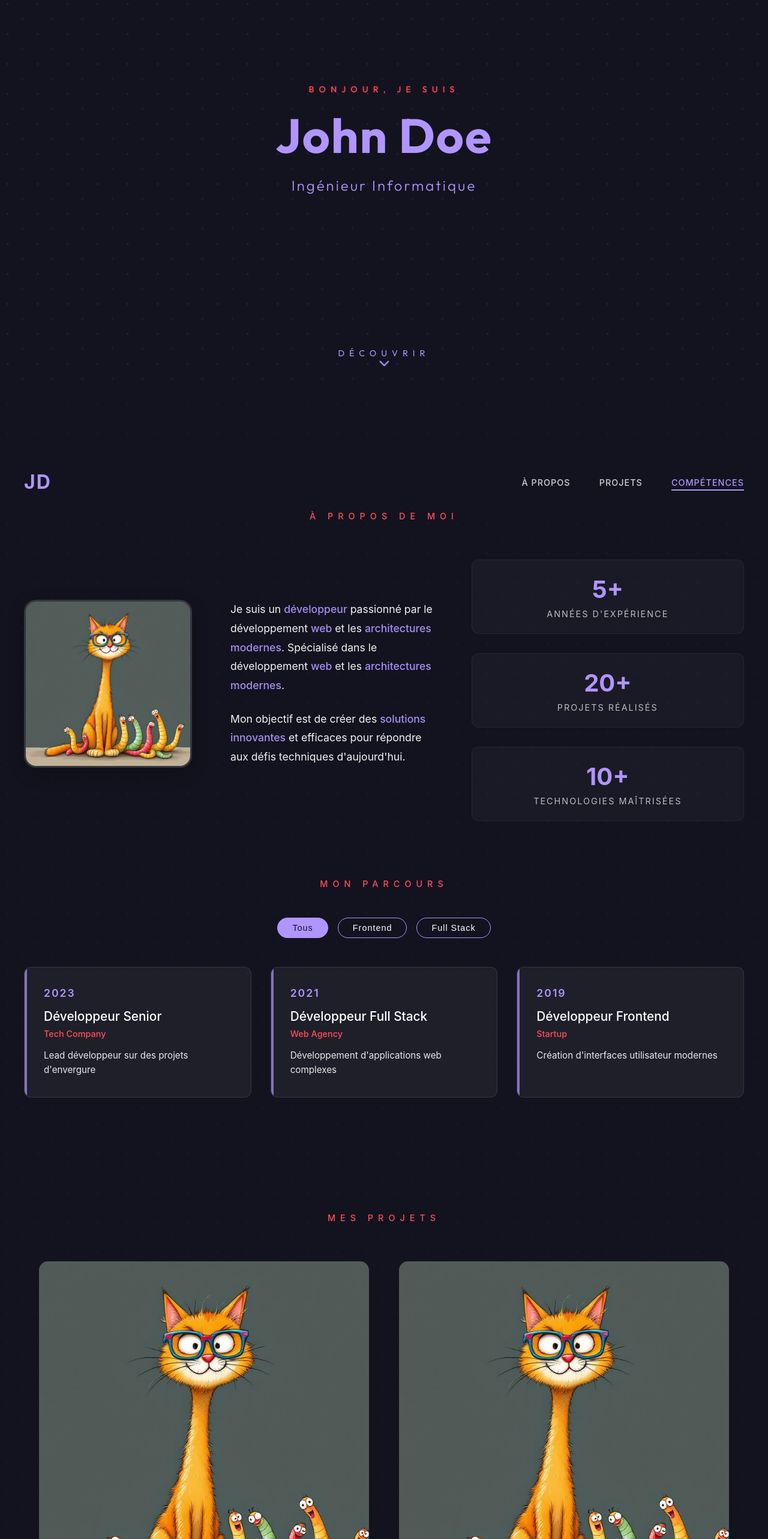
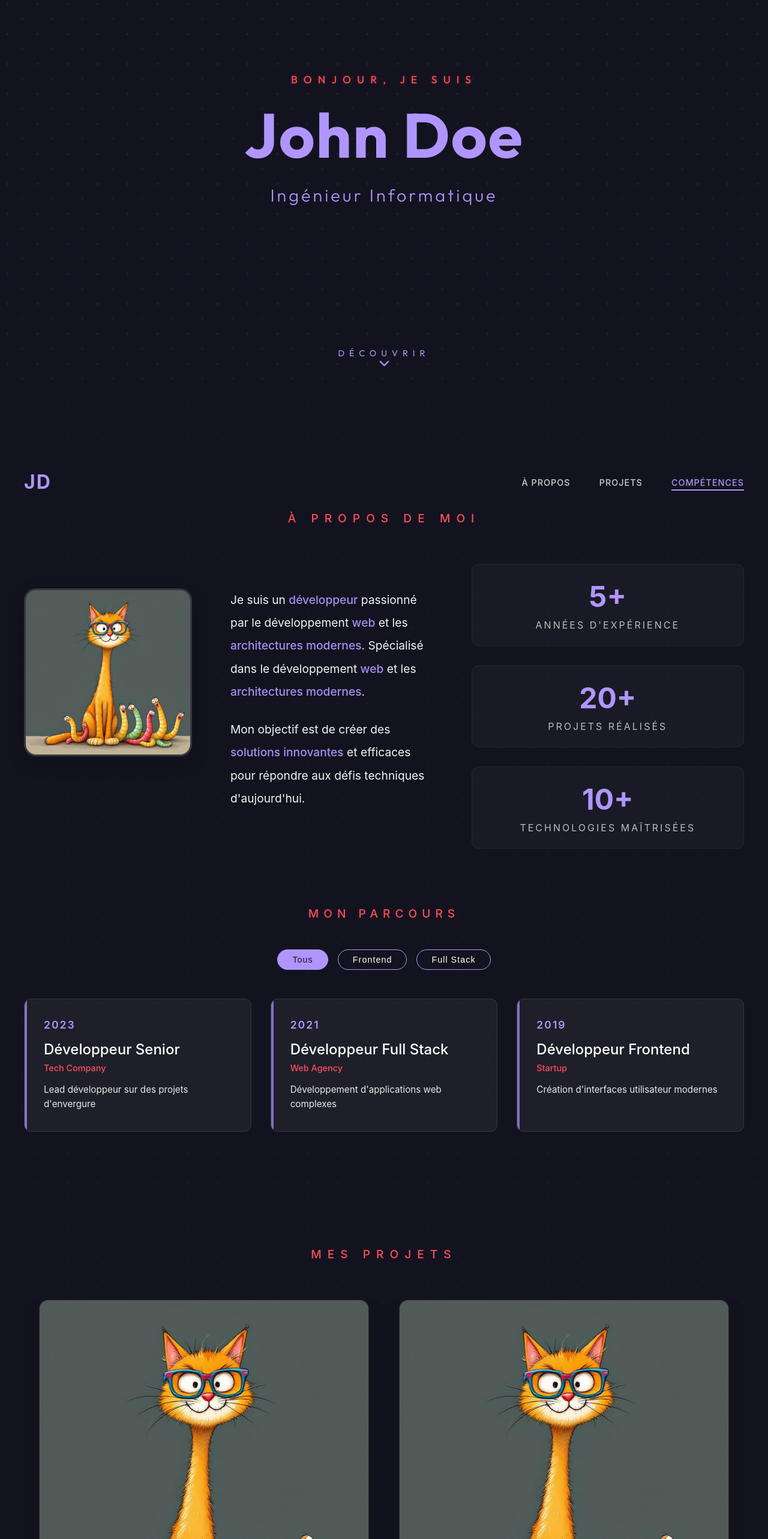
Before and after one commit to helixo01/PortfolioV2, a React (Create React App) app: page / in a window 1280 px wide. Shown: the part 140-2706 px from the top of the page at 60% size. Built offline with nearby package versions, Linux system fonts and the light colour scheme.

Commit message:
Edit
Change to improve overall aesthetics

```diff
--- a/src/components/ScrollToTop/ScrollToTop.js
+++ b/src/components/ScrollToTop/ScrollToTop.js
@@ -19,10 +19,26 @@ const ScrollToTop = () => {
   }, []);
 
   const scrollToTop = () => {
-    window.scrollTo({
-      top: 0,
-      behavior: 'smooth'
-    });
+    const duration = 1000; // Durée en ms (augmentée pour ralentir)
+    const start = window.pageYOffset;
+    const startTime = performance.now();
+
+    const easeInOutCubic = t => t < 0.5
+      ? 4 * t * t * t
+      : (t - 1) * (2 * t - 2) * (2 * t - 2) + 1;
+
+    const scrollAnimation = currentTime => {
+      const elapsed = currentTime - startTime;
+      const progress = Math.min(elapsed / duration, 1);
+
+      window.scrollTo(0, start * (1 - easeInOutCubic(progress)));
+
+      if (progress < 1) {
+        requestAnimationFrame(scrollAnimation);
+      }
+    };
+
+    requestAnimationFrame(scrollAnimation);
   };
 
   return (
--- a/src/features/about/About.css
+++ b/src/features/about/About.css
@@ -28,9 +28,9 @@
 
 .about-container h2 {
   color: var(--text-primary);
-  font-size: 0.9rem;
+  font-size: 1.2rem;
   text-transform: uppercase;
-  letter-spacing: 8px;
+  letter-spacing: 10px;
   margin-bottom: 4rem;
   text-align: center;
   font-weight: 500;
@@ -54,8 +54,8 @@
 
 .text-content p {
   margin-bottom: 1.5rem;
-  line-height: 1.8;
-  font-size: 1.1rem;
+  line-height: 2;
+  font-size: 1.2rem;
   color: var(--text-primary);
   opacity: 0.95;
 }
@@ -82,7 +82,7 @@
 
 .stat-number {
   display: block;
-  font-size: 2.5rem;
+  font-size: 3rem;
   font-weight: 700;
   color: var(--accent-secondary);
   margin-bottom: 0.5rem;
@@ -91,8 +91,8 @@
 .stat-label {
   display: block;
   color: var(--text-primary);
-  font-size: 0.9rem;
-  letter-spacing: 2px;
+  font-size: 1rem;
+  letter-spacing: 3px;
   text-transform: uppercase;
   opacity: 0.7;
 }
@@ -151,7 +151,7 @@
 
 .experience-section h3 {
   color: var(--accent-primary);
-  font-size: 0.9rem;
+  font-size: 1.2rem;
   text-transform: uppercase;
   letter-spacing: 8px;
   margin-bottom: 3rem;
@@ -203,7 +203,7 @@
 
 .experience-title {
   color: var(--text-primary);
-  font-size: 1.3rem;
+  font-size: 1.5rem;
   margin-bottom: 0.5rem;
   font-weight: 500;
 }
@@ -280,4 +280,16 @@
   .about-section {
     padding: 10rem 1.5rem 4rem;
   }
+
+  .hero-title {
+    font-size: 4.5rem;
+  }
+
+  .hero-subtitle {
+    font-size: 1.6rem;
+  }
+
+  .text-content p {
+    font-size: 1.1rem;
+  }
 }
--- a/src/features/hero/Hero.css
+++ b/src/features/hero/Hero.css
@@ -93,11 +93,11 @@
 .hero-greeting {
   font-family: var(--font-primary);
   display: block;
-  font-size: 0.9rem;
+  font-size: 1.1rem;
   color: var(--accent-primary);
   margin-bottom: 1.5rem;
   font-weight: 500;
-  letter-spacing: 8px;
+  letter-spacing: 10px;
   text-transform: uppercase;
   text-shadow: 0 0 5px rgba(255, 77, 90, 0.3);
   opacity: 0.95;
@@ -105,9 +105,9 @@
 
 .hero-title {
   font-family: var(--font-primary);
-  font-size: 5rem;
+  font-size: 6.5rem;
   font-weight: 700;
-  margin: 0;
+  margin: 0.5rem 0;
   line-height: 1.1;
   color: var(--accent-secondary);
   letter-spacing: 2px;
@@ -115,10 +115,10 @@
 
 .hero-subtitle {
   font-family: var(--font-primary);
-  font-size: 1.5rem;
+  font-size: 1.8rem;
   margin: 1.5rem 0;
   color: var(--accent-secondary);
-  letter-spacing: 3px;
+  letter-spacing: 4px;
   font-weight: 300;
 }
 
--- a/src/features/hero/Hero.js
+++ b/src/features/hero/Hero.js
@@ -37,7 +37,27 @@ const Hero = () => {
 
   const scrollToContent = () => {
     const contentSection = document.getElementById('about');
-    contentSection.scrollIntoView({ behavior: 'smooth' });
+    const start = window.pageYOffset;
+    const end = contentSection.offsetTop;
+    const duration = 1000; // Durée en ms
+    const startTime = performance.now();
+
+    const easeInOutCubic = t => t < 0.5
+      ? 4 * t * t * t
+      : (t - 1) * (2 * t - 2) * (2 * t - 2) + 1;
+
+    const animate = currentTime => {
+      const elapsed = currentTime - startTime;
+      const progress = Math.min(elapsed / duration, 1);
+
+      window.scrollTo(0, start + (end - start) * easeInOutCubic(progress));
+
+      if (progress < 1) {
+        requestAnimationFrame(animate);
+      }
+    };
+
+    requestAnimationFrame(animate);
   };
 
   return (
--- a/src/features/projects/Projects.css
+++ b/src/features/projects/Projects.css
@@ -28,9 +28,9 @@
 
 .projects-container h2 {
   color: var(--accent-primary);
-  font-size: 0.9rem;
+  font-size: 1.2rem;
   text-transform: uppercase;
-  letter-spacing: 8px;
+  letter-spacing: 10px;
   margin-bottom: 4rem;
   text-align: center;
   font-weight: 500;
@@ -129,6 +129,14 @@
   overflow: hidden;
   max-width: 550px;
   margin: 0 auto;
+  background: rgba(255, 255, 255, 0.05);
+  box-shadow: 0 8px 32px rgba(0, 0, 0, 0.1);
+  border: 1px solid rgba(255, 255, 255, 0.05);
+  transition: transform 0.5s cubic-bezier(0.4, 0, 0.2, 1);
+}
+
+.project-preview:hover {
+  transform: translateY(-10px);
 }
 
 .project-image-container {
@@ -148,16 +156,17 @@
   inset: 0;
   background: linear-gradient(
     to top,
-    rgba(19, 19, 31, 0.95) 0%,
-    rgba(19, 19, 31, 0.8) 50%,
+    rgba(19, 19, 31, 0.85) 0%,
+    rgba(19, 19, 31, 0.75) 50%,
     rgba(19, 19, 31, 0.4) 100%
   );
   display: flex;
   align-items: center;
   justify-content: center;
   opacity: 0;
-  transition: all 0.3s ease;
-  backdrop-filter: blur(3px);
+  transition: all 0.5s cubic-bezier(0.4, 0, 0.2, 1);
+  backdrop-filter: blur(8px);
+  border: 1px solid rgba(255, 255, 255, 0.1);
 }
 
 .project-preview:hover .project-content {
@@ -176,14 +185,14 @@
 }
 
 .project-description {
-  font-size: 1.1rem;
+  font-size: 1.3rem;
   color: var(--text-primary);
   text-align: center;
   margin-bottom: 0.5rem;
 }
 
 .project-long-description {
-  font-size: 0.95rem;
+  font-size: 1.1rem;
   color: var(--text-primary);
   text-align: center;
   margin-bottom: 1.5rem;
@@ -277,9 +286,13 @@
   justify-content: center;
   max-width: 80%;
   transform: translateY(20px);
-  transition: transform 0.3s ease;
+  transition: all 0.5s cubic-bezier(0.4, 0, 0.2, 1);
   opacity: 0;
-  padding-top: 2rem;
+  padding: 2rem;
+  background: rgba(255, 255, 255, 0.05);
+  border-radius: 15px;
+  backdrop-filter: blur(4px);
+  border: 1px solid rgba(255, 255, 255, 0.1);
 }
 
 .project-preview:hover .project-info {
@@ -288,7 +301,7 @@
 }
 
 .project-info h3 {
-  font-size: 2rem;
+  font-size: 2.5rem;
   color: var(--text-primary);
   text-align: center;
   margin-bottom: 1rem;
--- a/src/features/skills/Skills.css
+++ b/src/features/skills/Skills.css
@@ -28,9 +28,9 @@
 
 .skills-container h2 {
   color: var(--accent-primary);
-  font-size: 0.9rem;
+  font-size: 1.2rem;
   text-transform: uppercase;
-  letter-spacing: 8px;
+  letter-spacing: 10px;
   margin-bottom: 4rem;
   text-align: center;
   font-weight: 500;
@@ -57,7 +57,7 @@
 
 .skill-category h3 {
   color: var(--accent-secondary);
-  font-size: 1.4rem;
+  font-size: 2.2rem;
   margin-bottom: 2rem;
   font-weight: 500;
   letter-spacing: 1px;
@@ -103,7 +103,7 @@
 
 .skill-name {
   color: var(--text-primary);
-  font-size: 0.95rem;
+  font-size: 1.1rem;
   font-weight: 500;
 }
 
```
